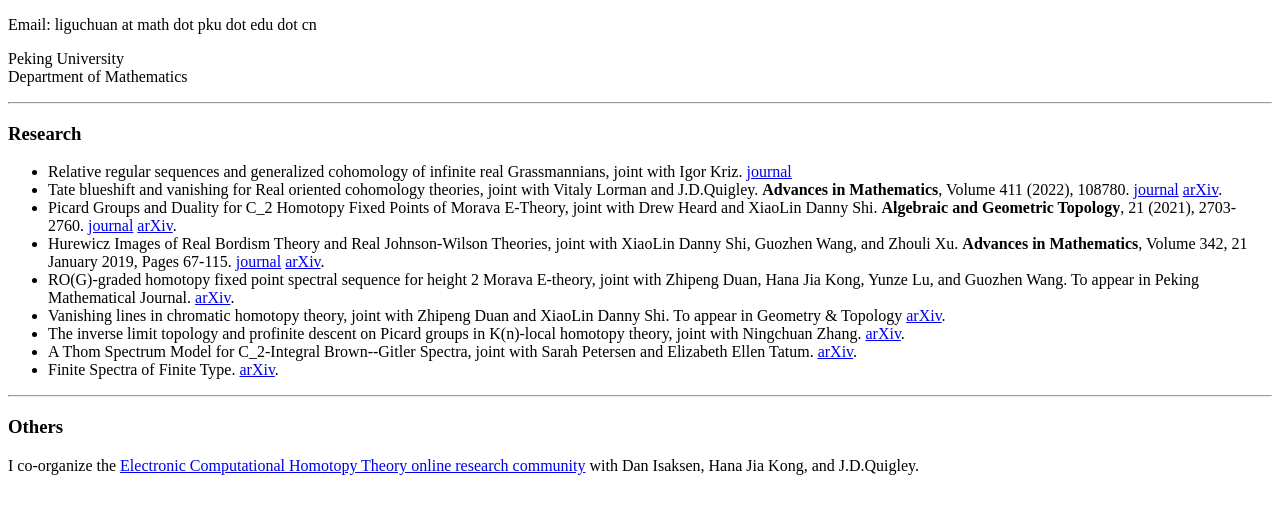
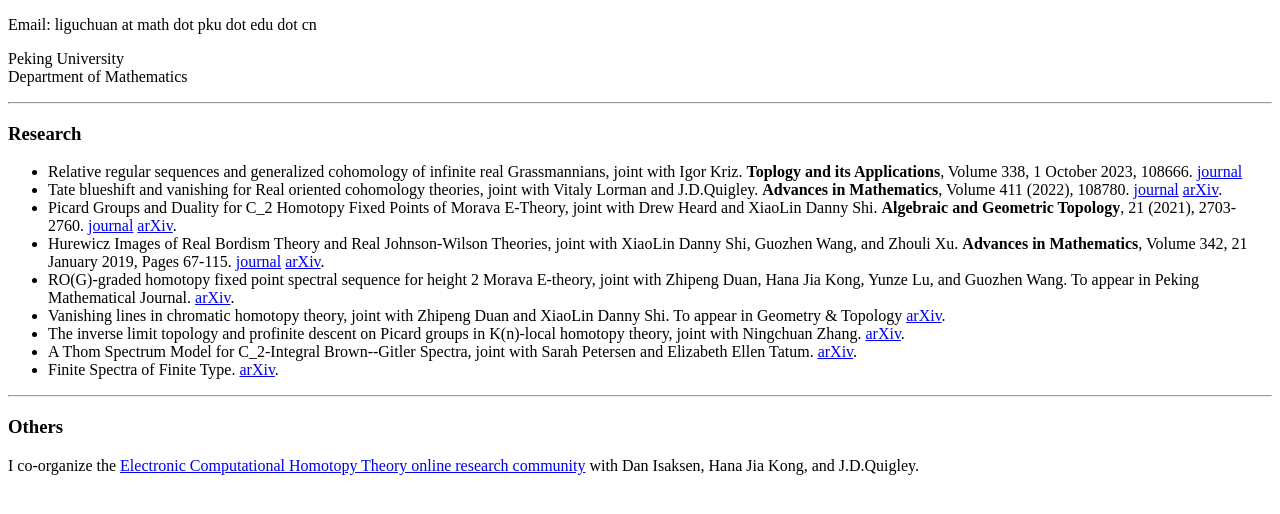
Before and after one commit to GuchuanLi/guchuanli.github.io, a plain HTML site: page index.html in a window 1280 px wide. Shown: the part 248-762 px from the top of the page. Drawn offline with Linux system fonts and the light colour scheme.

Commit message:
Update index.html

```diff
--- a/index.html
+++ b/index.html
@@ -49,7 +49,7 @@ Department of Mathematics<br>
 
 <ul>
 
-<li>Relative regular sequences and generalized cohomology of infinite real Grassmannians, joint with Igor Kriz. <a href="https://www.sciencedirect.com/science/article/pii/S0166864123002602">journal</a></li>
+<li>Relative regular sequences and generalized cohomology of infinite real Grassmannians, joint with Igor Kriz. <b>Toplogy and its Applications</b>, Volume 338, 1 October 2023, 108666. <a href="https://www.sciencedirect.com/science/article/pii/S0166864123002602">journal</a></li>
 
 <li>Tate blueshift and vanishing for Real oriented cohomology theories, joint with Vitaly Lorman and J.D.Quigley. <b>Advances in Mathematics</b>, Volume 411 (2022), 108780. <a href="https://www.sciencedirect.com/science/article/pii/S0001870822005977?via%3Dihub">journal</a> <a href="https://arxiv.org/abs/1910.06191"> arXiv</a>. </li>
 
```
